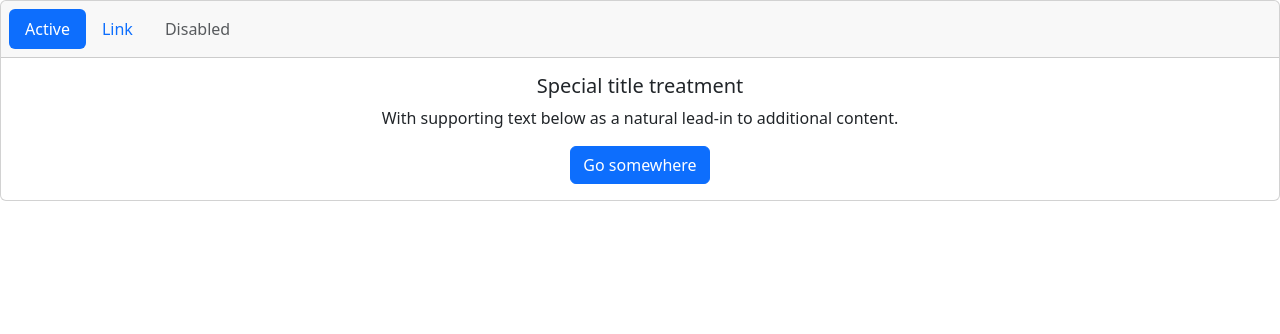
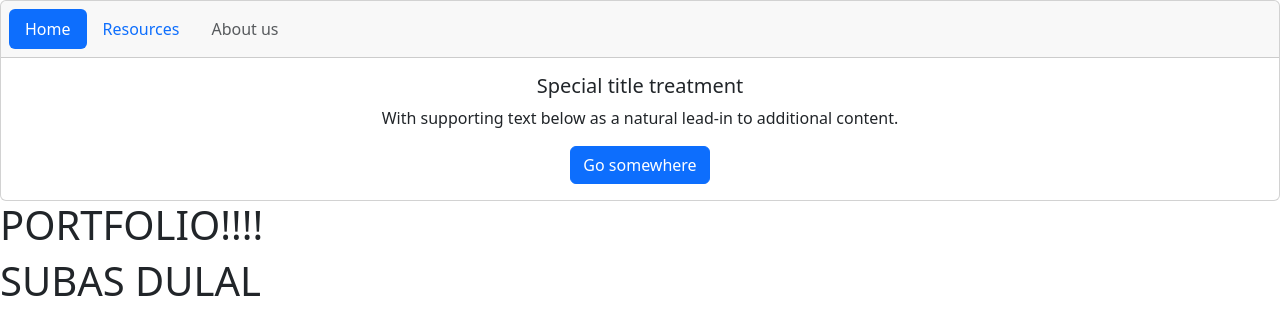
Before and after one commit to przwal/przwal.github.io, a plain HTML site: page index.html in a window 1280 px wide. Drawn offline with nearby package versions, Linux system fonts and the light colour scheme.

Commit message:
added some html

```diff
--- a/index.html
+++ b/index.html
@@ -1,7 +1,7 @@
 <!DOCTYPE html>
 <html lang="en">
     <head>
-        <title>Portfolio</title>
+        <title>SUBAS DULAL Portfolio</title>
         <link rel="stylesheet" href="https://cdn.jsdelivr.net/npm/bootstrap@5.3.0-alpha1/dist/css/bootstrap.min.css">
     </head>
     <body>
@@ -9,13 +9,13 @@
             <div class="card-header">
               <ul class="nav nav-pills card-header-pills">
                 <li class="nav-item">
-                  <a class="nav-link active" href="#">Active</a>
+                  <a class="nav-link active" href="index.html">Home</a>
                 </li>
                 <li class="nav-item">
-                  <a class="nav-link" href="#">Link</a>
+                  <a class="nav-link " href="resources.html">Resources</a>
                 </li>
                 <li class="nav-item">
-                  <a class="nav-link disabled">Disabled</a>
+                  <a class="nav-link disabled">About us</a>
                 </li>
               </ul>
             </div>
@@ -25,5 +25,9 @@
               <a href="#" class="btn btn-primary">Go somewhere</a>
             </div>
           </div>
+          <div>
+            <h1>PORTFOLIO!!!!</h1>
+            <h1>SUBAS DULAL</h1>
+          </div>
     </body>
 </html>
```
